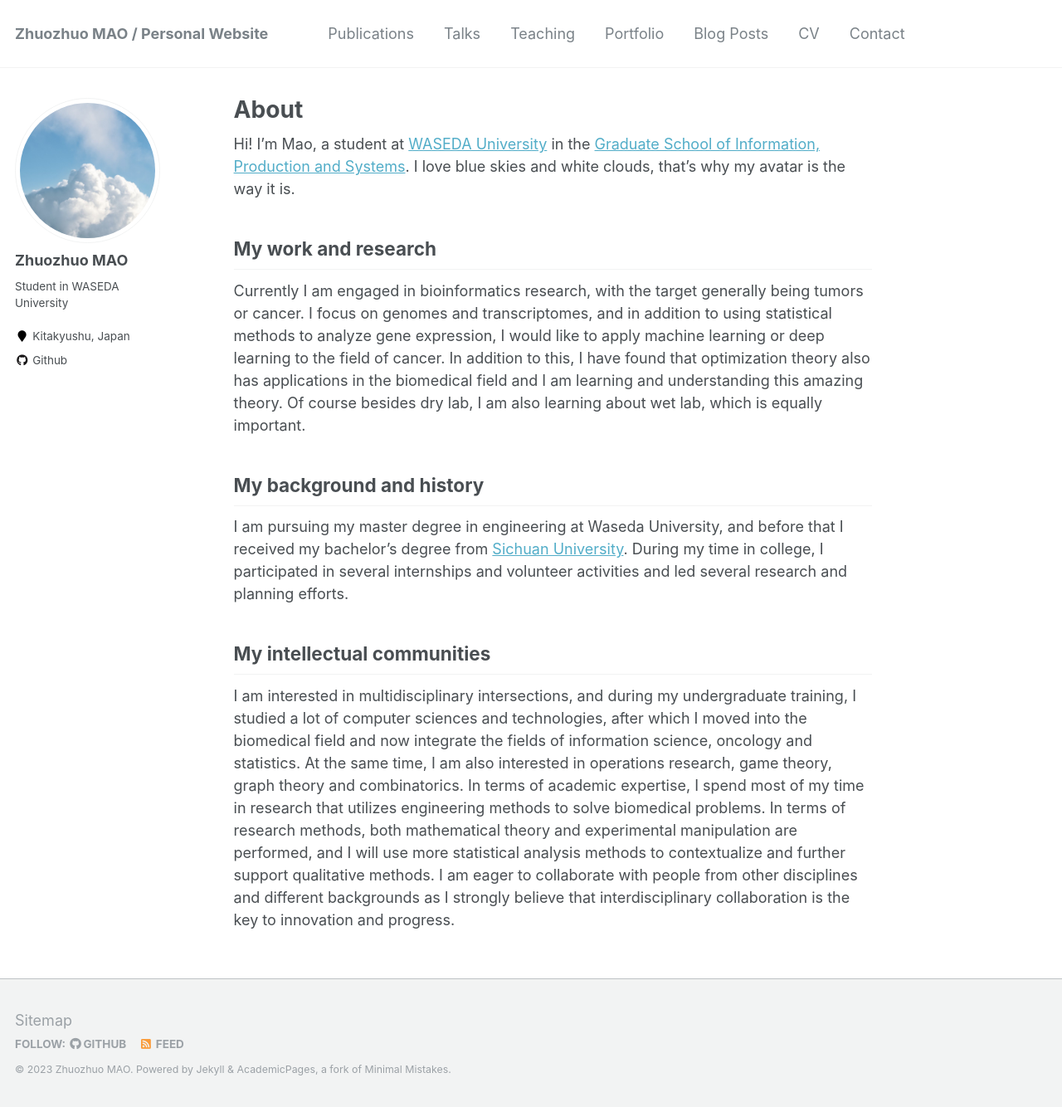
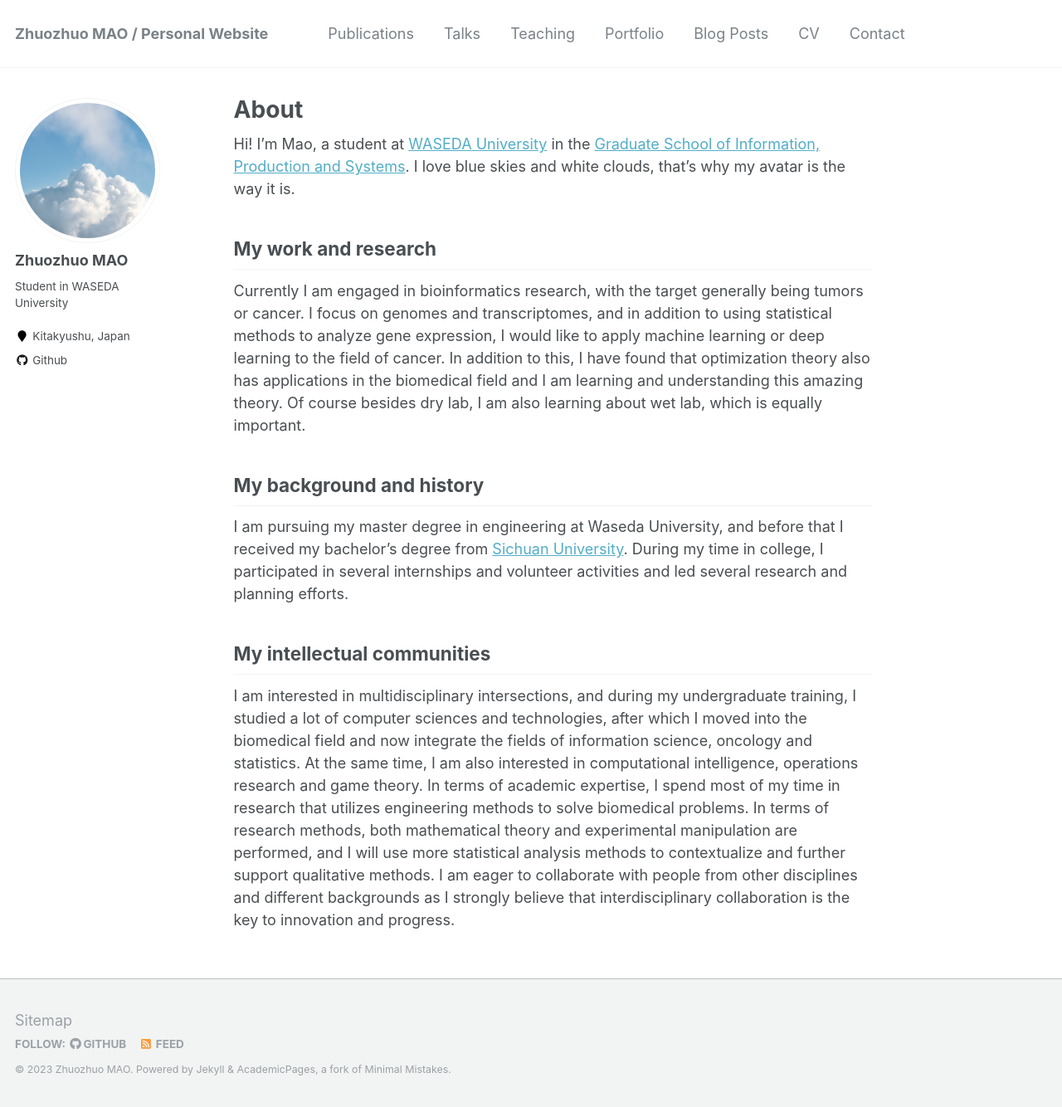
Before and after one commit to zhzhmao/zhzhmao.github.io, a Jekyll site: the page built from _pages/about.md, in a window 1280 px wide and 1334 px high. Shown: the whole window at 83% size. Built offline with Jekyll 4.4.1, drawn with Linux system fonts in a browser that asks for light colours.

Commit message:
modified:   _pages/about.md

```diff
--- a/_pages/about.md
+++ b/_pages/about.md
@@ -17,4 +17,4 @@ Currently I am engaged in bioinformatics research, with the target generally bei
 I am pursuing my master degree in engineering at Waseda University, and before that I received my bachelor's degree from [Sichuan University](https://en.scu.edu.cn/). During my time in college, I participated in several internships and volunteer activities and led several research and planning efforts.
 
 ## My intellectual communities
-I am interested in multidisciplinary intersections, and during my undergraduate training, I studied a lot of computer sciences and technologies, after which I moved into the biomedical field and now integrate the fields of information science, oncology and statistics. At the same time, I am also interested in operations research, game theory, graph theory and combinatorics. In terms of academic expertise, I spend most of my time in research that utilizes engineering methods to solve biomedical problems. In terms of research methods, both mathematical theory and experimental manipulation are performed, and I will use more statistical analysis methods to contextualize and further support qualitative methods. I am eager to collaborate with people from other disciplines and different backgrounds as I strongly believe that interdisciplinary collaboration is the key to innovation and progress.
+I am interested in multidisciplinary intersections, and during my undergraduate training, I studied a lot of computer sciences and technologies, after which I moved into the biomedical field and now integrate the fields of information science, oncology and statistics. At the same time, I am also interested in computational intelligence, operations research and game theory. In terms of academic expertise, I spend most of my time in research that utilizes engineering methods to solve biomedical problems. In terms of research methods, both mathematical theory and experimental manipulation are performed, and I will use more statistical analysis methods to contextualize and further support qualitative methods. I am eager to collaborate with people from other disciplines and different backgrounds as I strongly believe that interdisciplinary collaboration is the key to innovation and progress.
```
